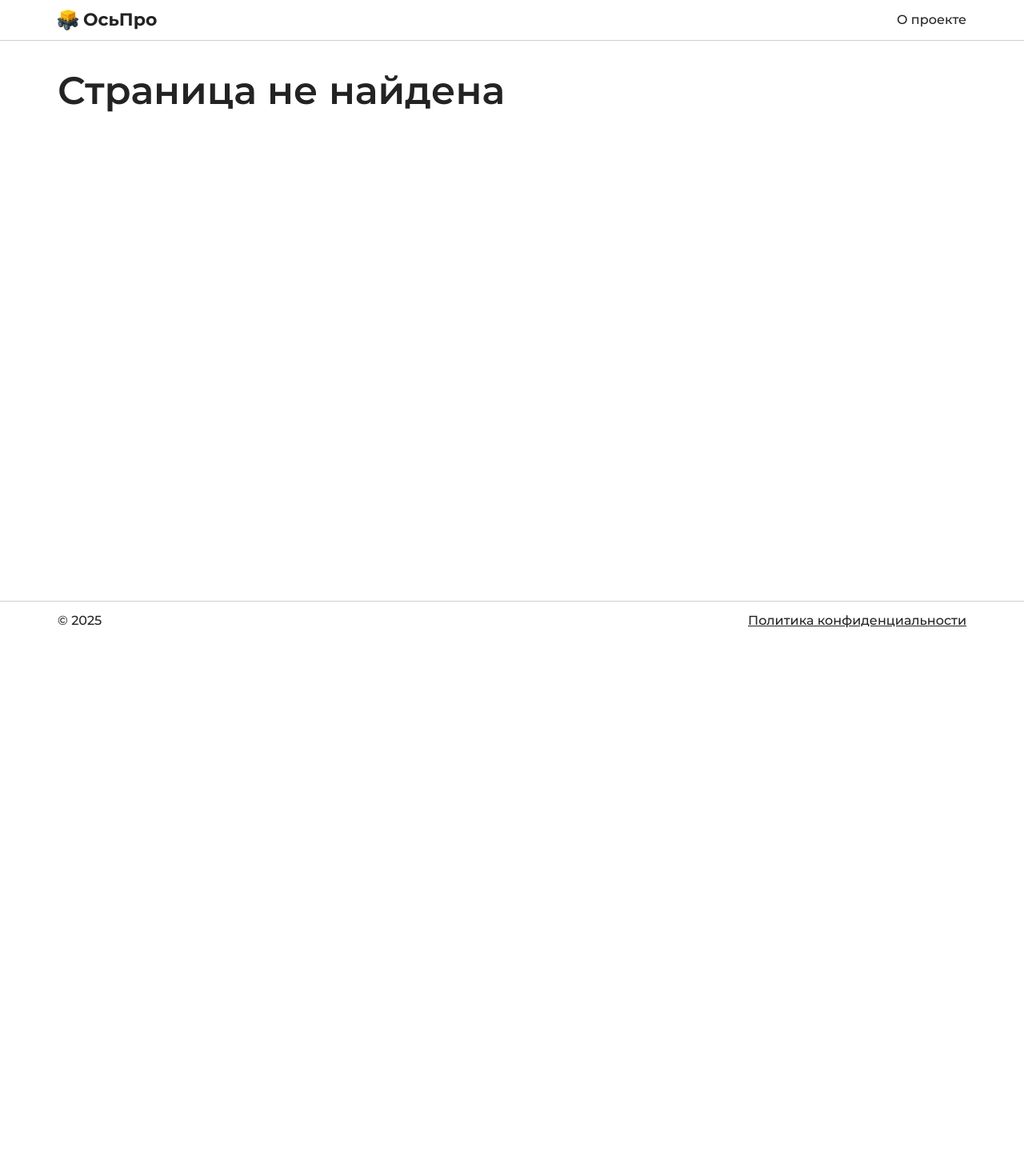
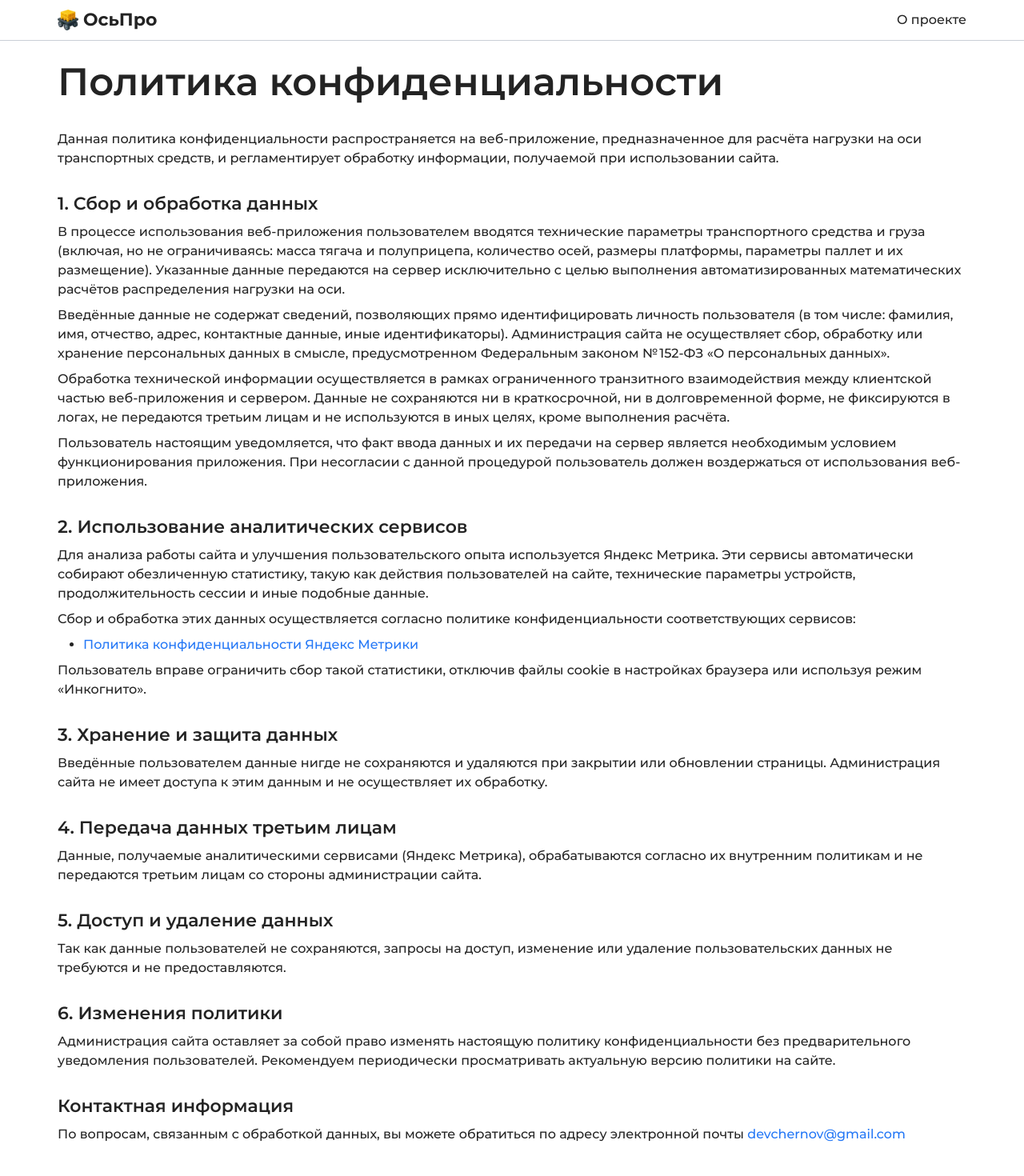
Before and after one commit to kepkame/axle-load-calculator, a React (Vite) app: page /privacy in a window 1280 px wide. Shown: the top 1470 px of the page at 80% size. Before the commit the page ends 800 px from the top, so only its background shows below. Built offline with nearby package versions, Linux system fonts and the light colour scheme.

Commit message:
feat: add privacy policy page

```diff
--- a/src/App.tsx
+++ b/src/App.tsx
@@ -10,6 +10,7 @@ import Step1Page from '@pages/Step1/Step1Page';
 import Step2Page from '@pages/Step2/Step2Page';
 import Step3Page from '@pages/Step3/Step3Page';
 import About from '@pages/static/About/About';
+import PrivacyPage from '@pages/static/PrivacyPage/PrivacyPage';
 import NotFoundPage from '@pages/static/NotFound/NotFoundPage';
 
 const router = createBrowserRouter([
@@ -46,6 +47,10 @@ const router = createBrowserRouter([
         element: <About />,
       },
       {
+        path: 'privacy',
+        element: <PrivacyPage />,
+      },
+      {
         path: '*',
         element: <NotFoundPage />,
       },
--- /dev/null
+++ b/src/pages/static/PrivacyPage/PrivacyPage.module.scss
@@ -0,0 +1,24 @@
+.privacy {
+  h3 {
+    margin-top: 2rem;
+  }
+
+  ul {
+    list-style: circle;
+    margin-bottom: 0.5rem;
+    margin-left: 2rem;
+    padding: 0;
+
+    li {
+      list-style: disc;
+    }
+  }
+
+  p {
+    margin-bottom: 0.5rem;
+
+    &:last-child {
+      margin-bottom: 0;
+    }
+  }
+}
--- /dev/null
+++ b/src/pages/static/PrivacyPage/PrivacyPage.tsx
@@ -0,0 +1,90 @@
+import { PageHeader } from '@components/ui/PageHeader';
+import styles from './PrivacyPage.module.scss';
+
+const PrivacyPage = () => {
+  return (
+    <section className={styles.privacy}>
+      <PageHeader title="Политика конфиденциальности" />
+      <p>
+        Данная политика конфиденциальности распространяется на веб-приложение, предназначенное для
+        расчёта нагрузки на оси транспортных средств, и регламентирует обработку информации,
+        получаемой при использовании сайта.
+      </p>
+      <h3>1. Сбор и обработка данных</h3>
+      <p>
+        В процессе использования веб-приложения пользователем вводятся технические параметры
+        транспортного средства и груза (включая, но не ограничиваясь: масса тягача и полуприцепа,
+        количество осей, размеры платформы, параметры паллет и их размещение). Указанные данные
+        передаются на сервер исключительно с целью выполнения автоматизированных математических
+        расчётов распределения нагрузки на оси.
+      </p>
+      <p>
+        Введённые данные не содержат сведений, позволяющих прямо идентифицировать личность
+        пользователя (в том числе: фамилия, имя, отчество, адрес, контактные данные, иные
+        идентификаторы). Администрация сайта не осуществляет сбор, обработку или хранение
+        персональных данных в смысле, предусмотренном Федеральным законом № 152-ФЗ «О персональных
+        данных».
+      </p>
+      <p>
+        Обработка технической информации осуществляется в рамках ограниченного транзитного
+        взаимодействия между клиентской частью веб-приложения и сервером. Данные не сохраняются ни в
+        краткосрочной, ни в долговременной форме, не фиксируются в логах, не передаются третьим
+        лицам и не используются в иных целях, кроме выполнения расчёта.
+      </p>
+      <p>
+        Пользователь настоящим уведомляется, что факт ввода данных и их передачи на сервер является
+        необходимым условием функционирования приложения. При несогласии с данной процедурой
+        пользователь должен воздержаться от использования веб-приложения.
+      </p>
+      <h3>2. Использование аналитических сервисов</h3>
+      <p>
+        Для анализа работы сайта и улучшения пользовательского опыта используется Яндекс Метрика.
+        Эти сервисы автоматически собирают обезличенную статистику, такую как действия пользователей
+        на сайте, технические параметры устройств, продолжительность сессии и иные подобные данные.
+      </p>
+      <p>
+        Сбор и обработка этих данных осуществляется согласно политике конфиденциальности
+        соответствующих сервисов:
+      </p>
+      <ul>
+        <li>
+          <a href="https://yandex.ru/legal/confidential/" target="_blank" rel="noopener">
+            Политика конфиденциальности Яндекс Метрики
+          </a>
+        </li>
+      </ul>
+      <p>
+        Пользователь вправе ограничить сбор такой статистики, отключив файлы cookie в настройках
+        браузера или используя режим «Инкогнито».
+      </p>
+      <h3>3. Хранение и защита данных</h3>
+      <p>
+        Введённые пользователем данные нигде не сохраняются и удаляются при закрытии или обновлении
+        страницы. Администрация сайта не имеет доступа к этим данным и не осуществляет их обработку.
+      </p>
+      <h3>4. Передача данных третьим лицам</h3>
+      <p>
+        Данные, получаемые аналитическими сервисами (Яндекс Метрика), обрабатываются согласно их
+        внутренним политикам и не передаются третьим лицам со стороны администрации сайта.
+      </p>
+      <h3>5. Доступ и удаление данных</h3>
+      <p>
+        Так как данные пользователей не сохраняются, запросы на доступ, изменение или удаление
+        пользовательских данных не требуются и не предоставляются.
+      </p>
+      <h3>6. Изменения политики</h3>
+      <p>
+        Администрация сайта оставляет за собой право изменять настоящую политику конфиденциальности
+        без предварительного уведомления пользователей. Рекомендуем периодически просматривать
+        актуальную версию политики на сайте.
+      </p>
+      <h3>Контактная информация</h3>
+      <p>
+        По вопросам, связанным с обработкой данных, вы можете обратиться по адресу электронной почты{' '}
+        <a href="mailto:devchernov@gmail.com">devchernov@gmail.com</a>
+      </p>
+    </section>
+  );
+};
+
+export default PrivacyPage;
```
